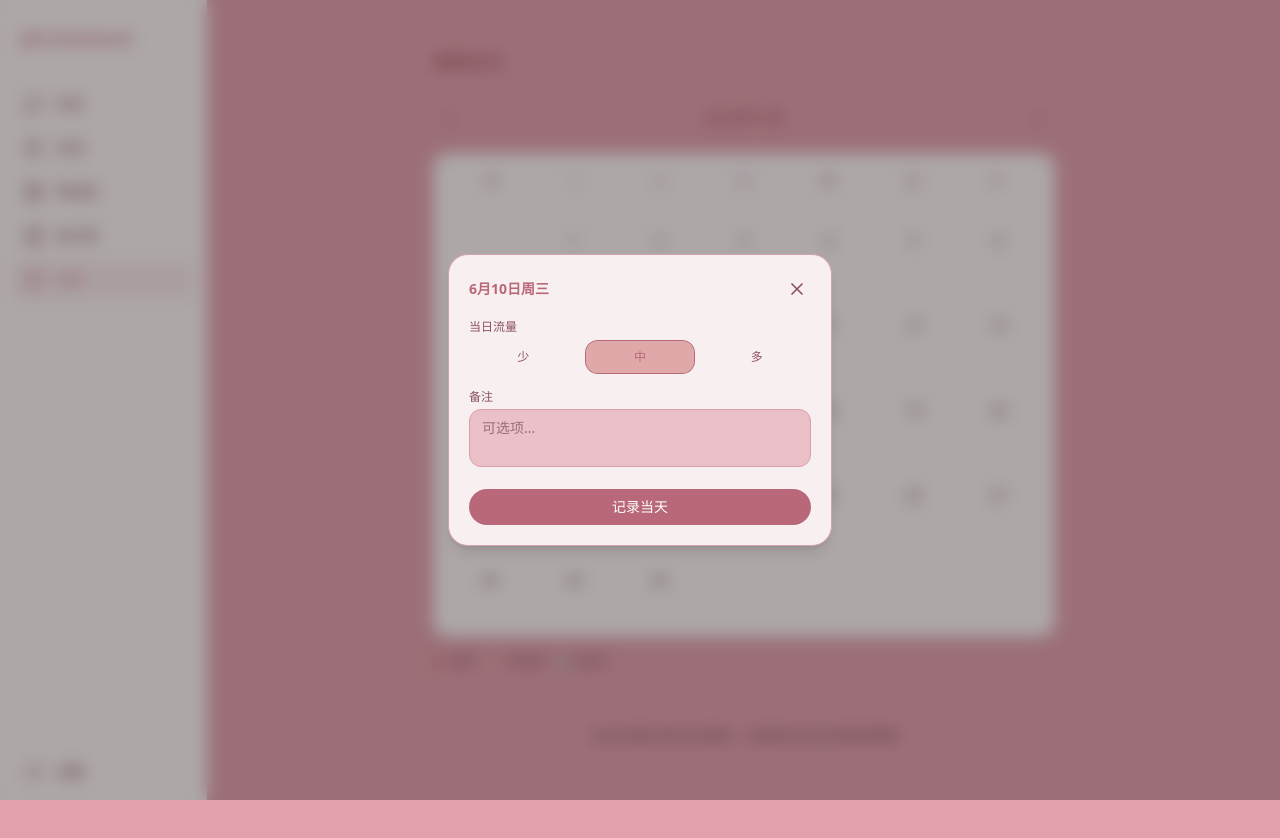
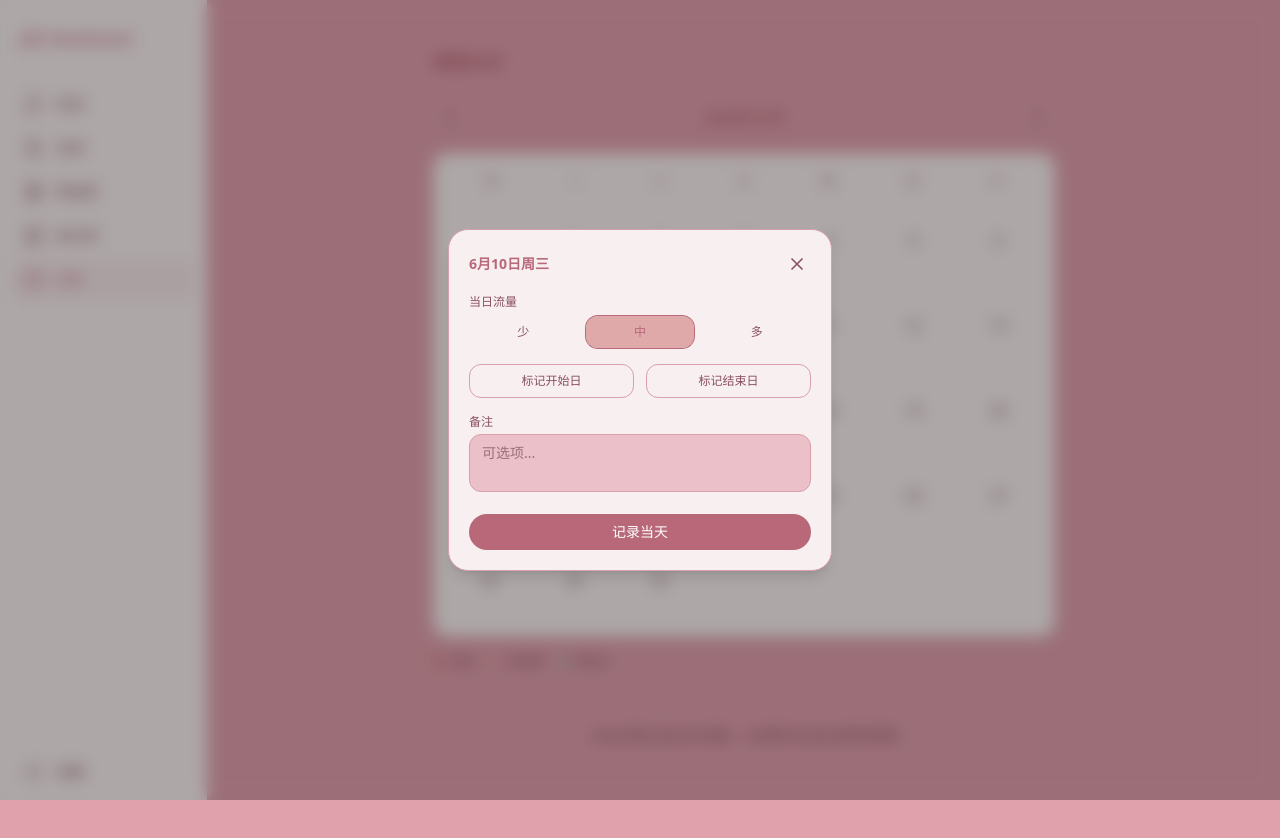
Before and after one commit to zero542900/jai995, a Next.js app: page /calendar in a window 1280 px wide. Both pictures are taken after a click on the button "10". Shown: the top 838 px of the page. Built offline with nearby package versions, Linux system fonts and the light colour scheme.

Commit message:
feat: 周期日历支持手动标注开始日和结束日

```diff
--- a/src/app/calendar/page.tsx
+++ b/src/app/calendar/page.tsx
@@ -73,6 +73,28 @@ function extractSegments(dayRecords: PeriodDay[]): PeriodSegment[] {
   if (dayRecords.length === 0) return [];
 
   const sorted = [...dayRecords].sort((a, b) => a.date.localeCompare(b.date));
+
+  // If any manual start markers exist, split segments by them
+  const startDays = sorted.filter((d) => d.isStart);
+
+  if (startDays.length > 0) {
+    const segments: PeriodSegment[] = [];
+    for (let s = 0; s < startDays.length; s++) {
+      const segStart = startDays[s].date;
+      const nextStart = s + 1 < startDays.length ? startDays[s + 1].date : '9999-12-31';
+      const segDays = sorted.filter((d) => d.date >= segStart && d.date < nextStart);
+      if (segDays.length === 0) continue;
+      const segEnd = segDays.find((d) => d.isEnd)?.date || segDays[segDays.length - 1].date;
+      segments.push({
+        startDate: segStart,
+        endDate: segEnd,
+        days: segDays.map((d) => d.date),
+      });
+    }
+    return segments;
+  }
+
+  // Fallback: auto-detect by gap <= 2 days
   const segments: PeriodSegment[] = [];
   let currentSegment: PeriodSegment = {
     startDate: sorted[0].date,
@@ -83,11 +105,12 @@ function extractSegments(dayRecords: PeriodDay[]): PeriodSegment[] {
   for (let i = 1; i < sorted.length; i++) {
     const gap = daysBetween(sorted[i - 1].date, sorted[i].date);
     if (gap <= 2) {
-      // 连续，归入当前段
-      currentSegment.endDate = sorted[i].date;
+      if (sorted[i].isEnd) currentSegment.endDate = sorted[i].date;
+      else if (!currentSegment.days.some((d) => dayRecords.find((r) => r.date === d)?.isEnd)) {
+        currentSegment.endDate = sorted[i].date;
+      }
       currentSegment.days.push(sorted[i].date);
     } else {
-      // 断开，开始新段
       segments.push(currentSegment);
       currentSegment = {
         startDate: sorted[i].date,
@@ -265,6 +288,10 @@ export default function CalendarPage() {
     return periodDaysMap.get(dateStr);
   }
 
+  function getDayRecord(dateStr: string): PeriodDay | undefined {
+    return dayRecords.find(d => d.date === dateStr);
+  }
+
   function getDayStatus(dateStr: string): 'period' | 'predicted' | 'ovulation' | 'today' | 'normal' {
     if (periodDaysMap.has(dateStr)) return 'period';
     if (ovulationDays.has(dateStr)) return 'ovulation';
@@ -275,14 +302,14 @@ export default function CalendarPage() {
 
   // ========== Actions ==========
 
-  function handleSaveDay(dateStr: string, flow: FlowLevel, notes: string, existingId?: string) {
+  function handleSaveDay(dateStr: string, flow: FlowLevel, notes: string, isStart: boolean, isEnd: boolean, existingId?: string) {
     if (existingId) {
       const existing = dayRecords.find((r) => r.id === existingId);
       if (existing) {
-        savePeriodDay({ ...existing, flow, notes, updatedAt: Date.now() });
+        savePeriodDay({ ...existing, flow, notes, isStart, isEnd, updatedAt: Date.now() });
       }
     } else {
-      createPeriodDay(dateStr, flow, notes);
+      createPeriodDay(dateStr, flow, notes, isStart, isEnd);
     }
     setDayRecords(getPeriodDays());
     setSelectedDate(null);
@@ -400,6 +427,21 @@ export default function CalendarPage() {
                       {flowConfig[flow].label}
                     </span>
                   )}
+                  {/* Start/End markers */}
+                  {(() => {
+                    const rec = getDayRecord(dateStr);
+                    if (!rec) return null;
+                    return (
+                      <>
+                        {rec.isStart && (
+                          <span className="absolute top-0 left-0 w-2 h-2 rounded-full bg-jai-accent" />
+                        )}
+                        {rec.isEnd && (
+                          <span className="absolute bottom-0 right-0 w-2 h-2 rounded-full bg-jai-accent opacity-50" />
+                        )}
+                      </>
+                    );
+                  })()}
                 </button>
               );
             })}
@@ -487,12 +529,14 @@ function DayModal({
 }: {
   dateStr: string;
   dayRecord?: PeriodDay;
-  onSave: (dateStr: string, flow: FlowLevel, notes: string, existingId?: string) => void;
+  onSave: (dateStr: string, flow: FlowLevel, notes: string, isStart: boolean, isEnd: boolean, existingId?: string) => void;
   onDelete: (date: string) => void;
   onClose: () => void;
 }) {
   const [flow, setFlow] = useState<FlowLevel>(dayRecord?.flow || 'medium');
   const [notes, setNotes] = useState(dayRecord?.notes || '');
+  const [isStart, setIsStart] = useState(dayRecord?.isStart || false);
+  const [isEnd, setIsEnd] = useState(dayRecord?.isEnd || false);
 
   const dateLabel = parseDate(dateStr).toLocaleDateString('zh-CN', {
     month: 'long',
@@ -541,6 +585,32 @@ function DayModal({
           </div>
         </div>
 
+        {/* Start/End Markers */}
+        <div className="mb-4 flex gap-3">
+          <button
+            onClick={() => setIsStart(!isStart)}
+            className={cn(
+              'flex-1 py-2 rounded-lg text-xs font-medium border transition-all',
+              isStart
+                ? 'bg-jai-accent text-white border-jai-accent'
+                : 'text-jai-text-secondary border-jai-card-border hover:border-jai-accent',
+            )}
+          >
+            {isStart ? '✓ 经期开始' : '标记开始日'}
+          </button>
+          <button
+            onClick={() => setIsEnd(!isEnd)}
+            className={cn(
+              'flex-1 py-2 rounded-lg text-xs font-medium border transition-all',
+              isEnd
+                ? 'bg-jai-accent text-white border-jai-accent'
+                : 'text-jai-text-secondary border-jai-card-border hover:border-jai-accent',
+            )}
+          >
+            {isEnd ? '✓ 经期结束' : '标记结束日'}
+          </button>
+        </div>
+
         {/* Notes */}
         <div className="mb-4">
           <label className="text-xs text-jai-text-secondary block mb-1">备注</label>
@@ -564,7 +634,7 @@ function DayModal({
             </button>
           )}
           <button
-            onClick={() => onSave(dateStr, flow, notes, dayRecord?.id)}
+            onClick={() => onSave(dateStr, flow, notes, isStart, isEnd, dayRecord?.id)}
             className="flex-1 py-2 rounded-full text-sm font-medium text-white transition-all hover:opacity-90 bg-jai-accent"
           >
             {dayRecord ? '保存修改' : '记录当天'}
--- a/src/lib/storage.ts
+++ b/src/lib/storage.ts
@@ -499,12 +499,14 @@ export function deletePeriodDay(date: string): void {
   localStorage.setItem(KEYS.PERIOD_RECORDS, JSON.stringify(days));
 }
 
-export function createPeriodDay(date: string, flow: FlowLevel, notes?: string): PeriodDay {
+export function createPeriodDay(date: string, flow: FlowLevel, notes?: string, isStart = false, isEnd = false): PeriodDay {
   const day: PeriodDay = {
     id: generateId(),
     date,
     flow,
     notes: notes || '',
+    isStart,
+    isEnd,
     createdAt: Date.now(),
     updatedAt: Date.now(),
   };
--- a/src/lib/types.ts
+++ b/src/lib/types.ts
@@ -95,6 +95,8 @@ export interface PeriodDay {
   id: string;
   date: string;         // ISO date string YYYY-MM-DD
   flow: FlowLevel;
+  isStart?: boolean;    // manually marked as period start day
+  isEnd?: boolean;      // manually marked as period end day
   notes?: string;
   createdAt: number;
   updatedAt: number;
--- a/src/lib/version.ts
+++ b/src/lib/version.ts
@@ -1,10 +1,21 @@
 // 版本信息 - 每次发布时手动更新
-export const APP_VERSION = '1.15.0';
-export const VERSION_NAME = '逐日记录';
+export const APP_VERSION = '1.16.0';
+export const VERSION_NAME = '标注自由';
 export const LAST_UPDATED = '2025-06-22';
 
 // 更新日志
 export const CHANGELOG = [
+  {
+    version: '1.16.0',
+    name: '标注自由',
+    date: '2025-06-22',
+    notes: [
+      '加了手动标注开始日和结束日的功能',
+      '之前是系统自己从连续天数猜的，老板说要能手动标',
+      '日历上开始日有圆环，结束日有虚线框，一目了然',
+      '不标的话还是自动推算，两套逻辑兼容',
+    ],
+  },
   {
     version: '1.15.0',
     name: '逐日记录',
```
